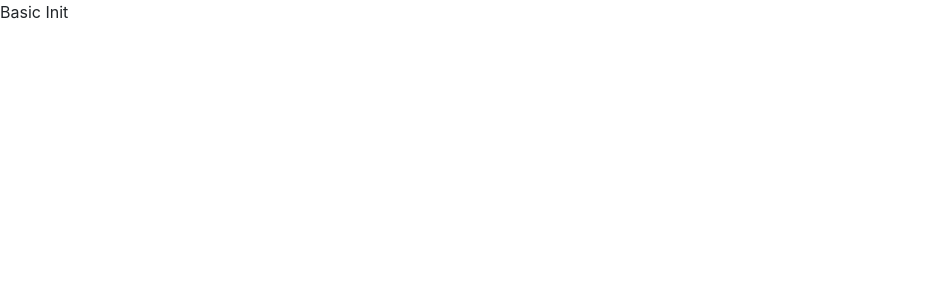
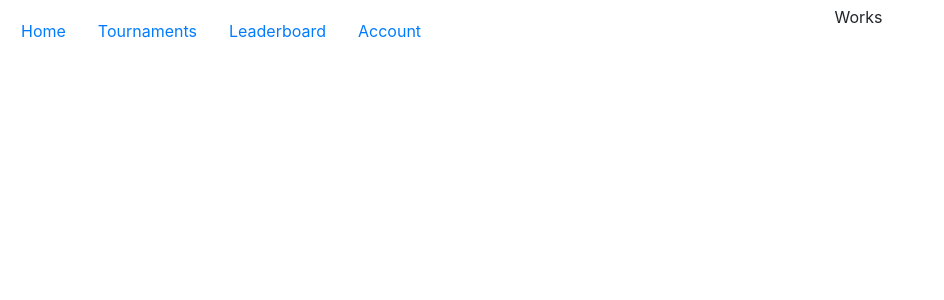
Before and after one commit to Dominik7797/Tournament-Manager, a React (Create React App) app in the folder Tournament Manager/ClientApp/: page / in a window 1280 px wide. Shown: the top 300 px of the page, without its empty margins (0-944 px from the left). Built offline with nearby package versions, Linux system fonts and the light colour scheme.

Commit message:
added navbar needs design

```diff
--- a/Tournament Manager/ClientApp/src/App.js
+++ b/Tournament Manager/ClientApp/src/App.js
@@ -1,8 +1,54 @@
 import React from 'react';
+import {
+    BrowserRouter as Router,
+    Switch,
+    Route,
+    Link
+} from "react-router-dom";
+import Home from './components/Home'
+import '../src/css/NavBar.css'
 
 function App() {
     return (
-        <p>Basic Init</p>
+            <div className="App">
+                <header className="App-header">
+                </header>
+        <Router>
+                <nav>
+                    <ul>
+                        <li className="NavElement">
+                            <Link to="/" className="NavElementLink">Home</Link>
+                        </li>
+                        <li className="NavElement">
+                            <Link to="/tournaments" className="NavElementLink">Tournaments</Link>
+                        </li>
+                        <li className="NavElement">
+                            <Link to="/leaderboard" className="NavElementLink">Leaderboard</Link>
+                        </li>
+                        <li className="NavElement">
+                            <Link to="/account" className="NavElementLink">Account</Link>
+                        </li>
+                    </ul>
+                </nav>
+                <Switch>
+                    <Route path="/">
+                        <Home />
+                    </Route>
+                    <Route path="/tournaments">
+                        <Home />
+                    </Route>
+                    <Route path="/leaderboard">
+                        <Home />
+                    </Route>
+                    <Route path="/login">
+                        <Home />
+                    </Route>
+                    <Route path="/register">
+                        <Home />
+                    </Route>
+                </Switch>
+                </Router>
+                </div>
     );
 }
 export default App;
--- /dev/null
+++ b/Tournament Manager/ClientApp/src/components/Home.js
@@ -0,0 +1,9 @@
+import React from 'react';
+
+function Home(){
+    return (
+        <div>Works</div>
+    );
+}
+
+export default Home;
--- /dev/null
+++ b/Tournament Manager/ClientApp/src/css/NavBar.css
@@ -0,0 +1,26 @@
+.NavElement {
+    float: left;
+    display: block;
+    color: white;
+    text-align: center;
+    padding: 14px 16px;
+    text-decoration: none;
+}
+
+.App {
+    text-align: center;
+}
+
+.App-link {
+    color: #61dafb;
+}
+
+ul {
+    list-style-type: none;
+    padding: 0;
+    margin: 5px;
+}
+
+.App-header {
+    background-color: #2196f3;
+}
```
Also changed, not shown: 1 other file (tests, documents, lock files or other folders).
